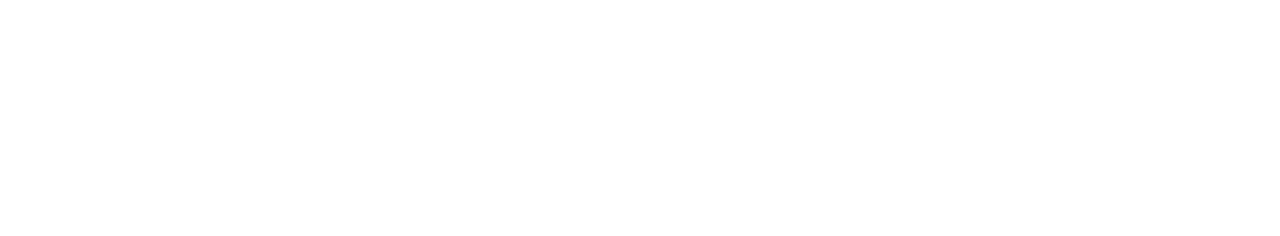
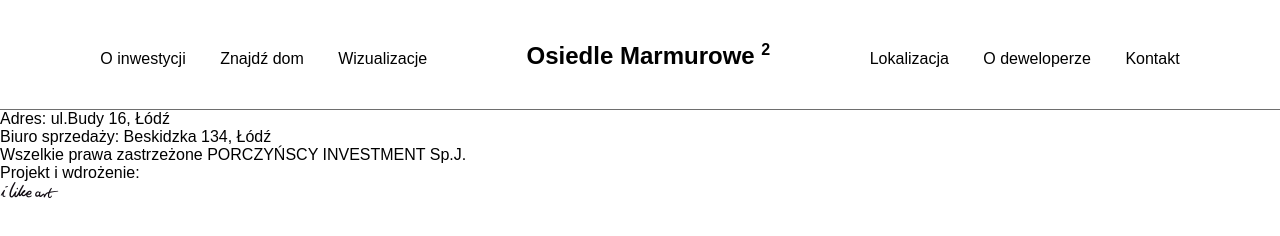
Before and after one commit to conspir0/Task-3, a website: page index.html in a window 1280 px wide. Drawn offline with Linux system fonts and the light colour scheme; a web font is replaced by a local one.

Commit message:
Create NAV - menu

```diff
--- a/index.html
+++ b/index.html
@@ -4,11 +4,60 @@
     <meta charset="UTF-8">
     <title>Dzien-1</title>
 
+    <!--  FONTS & STYLE  -->
+    <link href="https://fonts.googleapis.com/css?family=Monda:400,700&amp;subset=latin-ext" rel="stylesheet">
     <link rel="stylesheet" href="css/style.css">
 </head>
 <body>
 
 
+    <!--  NAV - menu  -->
+    <nav>
+        <div class="nav__menu">
+            <ul>
+                <li class="menu__link">O inwestycji</li>
+                <li class="menu__link">Znajdź dom</li>
+                <li class="menu__link">Wizualizacje</li>
+                <li class="menu__link menu__link--title">Osiedle Marmurowe <sup>2</sup></li>
+                <li class="menu__link">Lokalizacja</li>
+                <li class="menu__link">O deweloperze</li>
+                <li class="menu__link">Kontakt</li>
+            </ul>
+        </div>
+    </nav>
+
+    <!--  MAIN  -->
+    <main>
+
+        <!--  MAIN - header content  -->
+        <header>
+           <div class="header__content">
+                <p>Adres: ul.Budy 16, Łódź</p>
+                <p>Biuro sprzedaży: Beskidzka 134, Łódź</p>
+           </div>
+        </header>
+
+        <!--  MAIN - section map  -->
+        <section id="map">
+            <div class="section__map"></div>
+        </section>
+    </main>
+
+    <!--  FOOTER  -->
+    <footer>
+        <div class="footer__content">
+
+            <!--  FOOTER - copyright  -->
+            <div class="copyright">Wszelkie prawa zastrzeżone PORCZYŃSCY INVESTMENT Sp.J.</div>
+
+            <!--  FOOTER - logo  -->
+            <div class="logo">
+                <p>Projekt i wdrożenie:</p>
+                <img src="images/logo/I_LIKE_ART_LOGO-BLACK.png" alt="I like art">
+            </div>
+        </div>
+    </footer>
+
     <script src="js/script.js"></script>
 </body>
 </html>
--- /dev/null
+++ b/sass/_config.scss
@@ -0,0 +1,2 @@
+$main-color: #6e6e6e;
+$second-color: #000;
--- /dev/null
+++ b/sass/_header.scss
@@ -0,0 +1,33 @@
+// NAV - menu
+nav {
+    width: 100%;
+    border-bottom: 1px solid $main-color;
+
+    .nav__menu {
+        ul {
+            display: block;
+            margin: 0 auto;
+            list-style-type: none;
+            text-align: center;
+
+            .menu__link {
+                display: inline-block;
+                margin: 0 10px;
+                padding: 0 5px;
+                line-height: 100px;
+
+                &:hover {
+                    font-weight: 700;
+                    color: $second-color;
+                }
+
+                &--title {
+                    padding: 0 70px;
+                    font-size: 24px;
+                    font-weight: 700;
+                }
+
+            }
+        }
+    }
+}
--- a/sass/style.scss
+++ b/sass/style.scss
@@ -0,0 +1,12 @@
+@import 'config';
+@import 'header';
+@import 'main';
+@import 'footer';
+
+* {
+    box-sizing: border-box;
+    padding: 0;
+    margin: 0;
+    font-family: 'Monda', sans-serif;
+    font-size: 16px;
+}
```
Also changed, not shown: css/style.css, sass/_footer.scss (added), sass/_main.scss (added), 2 other files.
